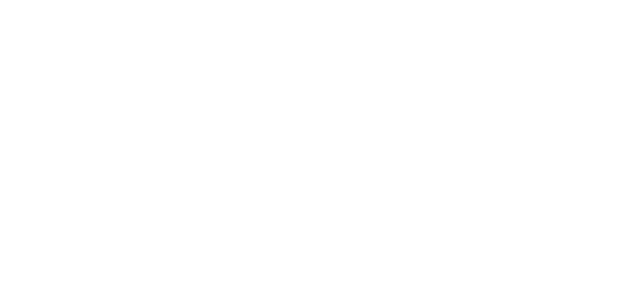
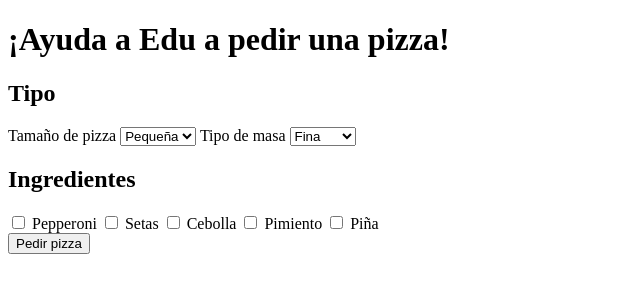
Before and after one commit to DiegoPertierraM/Challenge-w0-8, a website: page index.html in a window 1280 px wide. Shown: the whole page, without its empty margins (0-640 px from the left). Drawn offline with Linux system fonts and the light colour scheme.

Commit message:
Added html document

```diff
--- a/index.html
+++ b/index.html
@@ -8,7 +8,85 @@
     <script src="scripts/index.js" defer></script>
   </head>
   <body>
-    <header></header>
-    <main></main>
+    <div class="container">
+      <header>
+        <h1>¡Ayuda a Edu a pedir una pizza!</h1>
+      </header>
+      <main>
+        <form>
+          <section class="section1">
+            <h2>Tipo</h2>
+            <label for="pizza-size">
+              Tamaño de pizza
+              <select name="pizza-size" id="">
+                <option value="small">Pequeña</option>
+                <option value="medium">Mediana</option>
+                <option value="large">Grande</option>
+              </select>
+            </label>
+            <label for="bread-options">
+              Tipo de masa
+              <select name="bread-options" id="">
+                <option value="">Fina</option>
+                <option value="">Gruesa</option>
+                <option value="">Pan</option>
+              </select>
+            </label>
+          </section>
+          <section>
+            <h2>Ingredientes</h2>
+            <div class="checkboxes">
+              <label for="pepperoni">
+                <input
+                  type="checkbox"
+                  name="pepperoni"
+                  id=""
+                  class="custom-checkbox"
+                />
+                Pepperoni
+              </label>
+              <label for="mushrooms">
+                <input
+                  type="checkbox"
+                  name="mushrooms"
+                  id=""
+                  class="custom-checkbox"
+                />
+                Setas
+              </label>
+              <label for="onion">
+                <input
+                  type="checkbox"
+                  name="onion"
+                  id=""
+                  class="custom-checkbox"
+                />
+                Cebolla
+              </label>
+              <label for="pepper">
+                <input
+                  type="checkbox"
+                  name="pepper"
+                  id=""
+                  class="custom-checkbox"
+                />
+                Pimiento
+              </label>
+              <label for="pineapple">
+                <input
+                  type="checkbox"
+                  name="pineapple"
+                  id=""
+                  class="custom-checkbox"
+                />
+                Piña
+              </label>
+            </div>
+          </section>
+          <input type="submit" value="Pedir pizza" />
+        </form>
+      </main>
+      <p hidden>Resultado</p>
+    </div>
   </body>
 </html>
```
Also changed, not shown: 1 other file.
